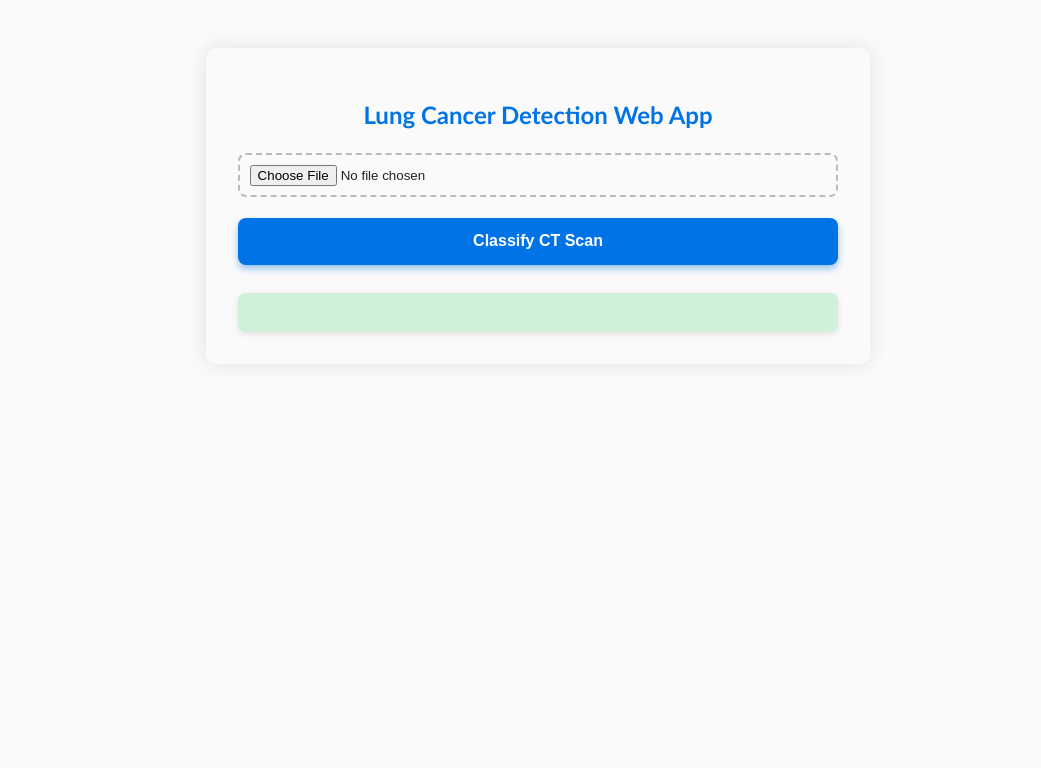
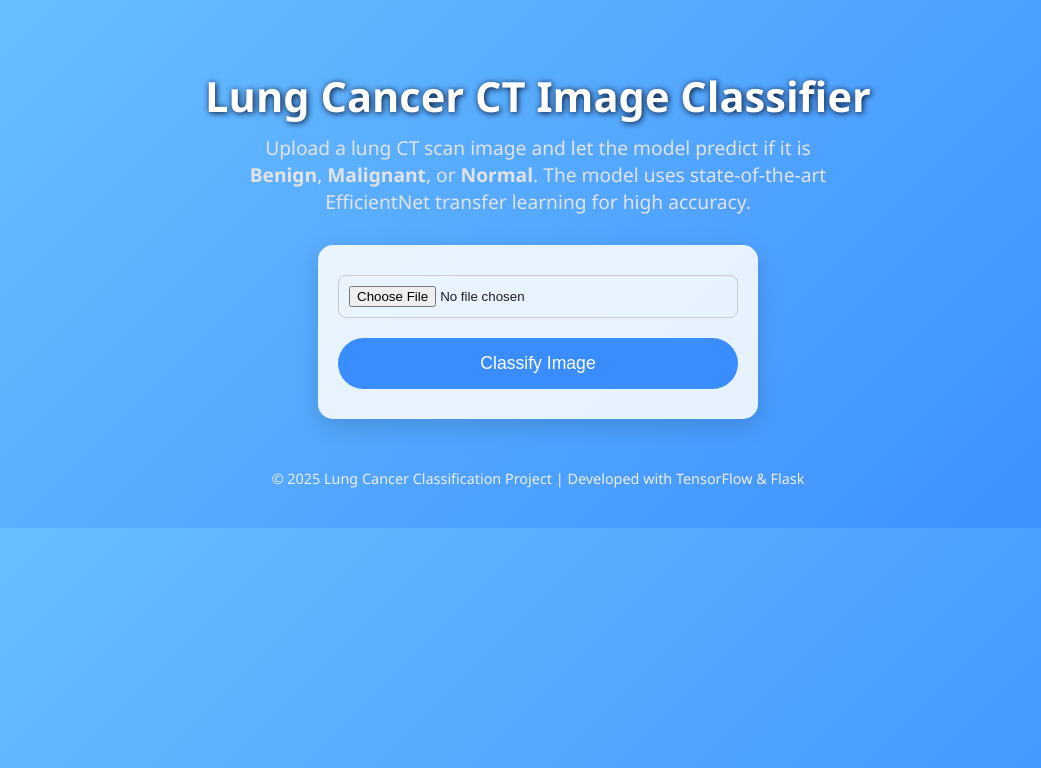
Before and after one commit to raunak-11/Lung-Cancer-Detection-using-CT, a Flask app: page / in a window 1280 px wide. Shown: the top 768 px of the page, without its empty margins (102-1143 px from the left). Run offline with Flask 3, Linux system fonts and the light colour scheme.

Commit message:
Changes to the notebook

```diff
--- a/app.py
+++ b/app.py
@@ -1,52 +1,58 @@
-from flask import Flask, request, jsonify, render_template
+# app.py
+
+from flask import Flask, request, render_template
+import numpy as np
 from tensorflow.keras.models import load_model
 from tensorflow.keras.preprocessing.image import load_img, img_to_array
-import numpy as np
+from tensorflow.keras.applications.efficientnet import preprocess_input
 import os
 
 app = Flask(__name__)
 
-# Load your trained lung cancer classification model
+# Load the trained model
 model = load_model('lung_cancer_model.h5')
 
-# Classes must match the model training order
-class_labels = ['Benign', 'Malignant', 'Normal']
+# Class names exactly as in training
+class_names = ['Benign', 'Malignant', 'Normal']
 
 def prepare_image(image_path):
+    """
+    Load and preprocess the image to be compatible with EfficientNet input.
+    """
     img = load_img(image_path, target_size=(224, 224))
-    img = img_to_array(img) / 255.0  # Normalize pixels
-    img = np.expand_dims(img, axis=0)  # Add batch dimension
+    img = img_to_array(img)
+    img = preprocess_input(img)  # Use EfficientNet preprocessing
+    img = np.expand_dims(img, axis=0)
     return img
 
-@app.route('/')
+@app.route('/', methods=['GET', 'POST'])
 def index():
-    return render_template('index.html')
+    prediction = ''
+    confidence = 0.0
+    if request.method == 'POST':
+        if 'file' not in request.files:
+            prediction = 'No file part'
+        else:
+            file = request.files['file']
+            if file.filename == '':
+                prediction = 'No selected file'
+            else:
+                # Save the uploaded file temporarily
+                upload_path = os.path.join('uploads', file.filename)
+                os.makedirs('uploads', exist_ok=True)
+                file.save(upload_path)
 
-@app.route('/predict', methods=['POST'])
-def predict():
-    if 'file' not in request.files:
-        return jsonify({'error': 'No file part in the request'}), 400
+                # Prepare image and predict
+                img = prepare_image(upload_path)
+                preds = model.predict(img)
+                pred_class = np.argmax(preds[0])
+                confidence = preds[0][pred_class] * 100
+                prediction = class_names[pred_class]
 
-    file = request.files['file']
-    if file.filename == '':
-        return jsonify({'error': 'No file selected'}), 400
+                # Optionally remove file after prediction
+                os.remove(upload_path)
 
-    os.makedirs('uploads', exist_ok=True)
-    filepath = os.path.join('uploads', file.filename)
-    file.save(filepath)
-
-    image = prepare_image(filepath)
-    preds = model.predict(image)
-    idx = np.argmax(preds[0])
-    confidence = preds[0][idx]
-
-    result = {
-        'class': class_labels[idx],
-        'confidence': f"{confidence * 100:.2f}%"
-    }
-
-    os.remove(filepath)
-    return jsonify(result)
+    return render_template('index.html', prediction=prediction, confidence=confidence)
 
 if __name__ == '__main__':
     app.run(debug=True)
--- a/templates/index.html
+++ b/templates/index.html
@@ -3,118 +3,144 @@
 <head>
     <meta charset="UTF-8" />
     <meta name="viewport" content="width=device-width, initial-scale=1" />
-    <title>Lung Cancer Detector</title>
+    <title>Lung Cancer Classification</title>
     <style>
         body {
+            font-family: 'Segoe UI', Tahoma, Geneva, Verdana, sans-serif;
+            background: linear-gradient(135deg, #6cc1ff, #3a8dff);
+            color: #1c1c1c;
+            text-align: center;
+            padding: 40px 20px;
+            margin: 0;
+        }
+        h1 {
+            font-size: 2.6rem;
+            margin-bottom: 10px;
+            color: #fff;
+            text-shadow: 1px 1px 6px #000c29;
+        }
+        p.description {
+            margin-top: 0;
+            margin-bottom: 30px;
+            color: #e3e3e3;
+            font-size: 1.2rem;
             max-width: 600px;
-            margin: 3rem auto;
-            font-family: 'Calibri', sans-serif;
-            background: #fafafa;
-            padding: 2rem;
-            border-radius: 10px;
-            box-shadow: 0 0 20px rgba(0,0,0,0.1);
-            color: #222;
-        }
-        h2 {
-            text-align: center;
-            color: #0073e6;
-            margin-bottom: 1.5rem;
+            margin-left: auto;
+            margin-right: auto;
         }
         form {
-            display: flex;
-            flex-direction: column;
-            gap: 1.3rem;
+            background: #ffffffdd;
+            padding: 30px 20px;
+            border-radius: 15px;
+            max-width: 400px;
+            margin: 0 auto 40px auto;
+            box-shadow: 0 8px 25px rgba(0, 0, 0, 0.15);
         }
         input[type="file"] {
-            padding: 0.6rem;
+            cursor: pointer;
+            padding: 10px;
             border-radius: 8px;
-            border: 2px dashed #bbb;
+            border: 1px solid #ccc;
+            width: 100%;
+            box-sizing: border-box;
+        }
+        input[type="submit"] {
+            background-color: #3a8dff;
+            border: none;
+            padding: 15px 40px;
+            margin-top: 20px;
+            font-size: 1.1rem;
+            color: white;
+            border-radius: 50px;
             cursor: pointer;
-            transition: border-color 0.3s ease;
+            transition: background-color 0.3s ease;
+            width: 100%;
         }
-        input[type="file"]:hover {
-            border-color: #0073e6;
+        input[type="submit"]:hover {
+            background-color: #006fe6;
         }
-        button {
-            background-color: #0073e6;
-            color: white;
-            border: none;
-            padding: 0.9rem;
-            border-radius: 8px;
-            font-weight: 600;
-            font-size: 1rem;
-            cursor: pointer;
-            box-shadow: 0 4px 7px rgba(0, 115, 230, 0.4);
+        .result {
+            background: #ffffffee;
+            border-radius: 15px;
+            padding: 25px 30px;
+            max-width: 400px;
+            margin: 0 auto;
+            box-shadow: 0 8px 20px rgba(0, 0, 0, 0.1);
         }
-        button:hover {
-            background-color: #005bb5;
+        .result h2 {
+            margin-top: 0;
+            font-size: 2rem;
+            color: #333;
         }
-        #result {
-            margin-top: 1.8rem;
-            padding: 1.2rem;
-            background-color: #d0f0d8;
-            border-radius: 8px;
-            font-size: 1.15rem;
-            font-weight: 600;
+        .confidence-bar {
+            background: #ddd;
+            border-radius: 15px;
+            overflow: hidden;
+            height: 25px;
+            margin: 15px 0;
+        }
+        .confidence-fill {
+            height: 100%;
+            width: 0;
+            background: #3a8dff;
+            color: #fff;
+            font-weight: bold;
+            line-height: 25px;
+            transition: width 1s ease-in-out;
+            border-radius: 15px 0 0 15px;
             text-align: center;
-            box-shadow: 0 2px 6px rgba(0,0,0,0.1);
         }
-        #error {
-            background-color: #f9d6d5;
-            color: #b91c1c;
+        .footer {
+            margin-top: 50px;
+            font-size: 0.9rem;
+            color: #eee;
+        }
+        @media (max-width: 500px) {
+            body {
+                padding: 20px 10px;
+            }
+            form, .result {
+                max-width: 100%;
+            }
         }
     </style>
 </head>
 <body>
-    <h2>Lung Cancer Detection Web App</h2>
-    <form id="uploadForm">
-        <input type="file" id="imageFile" accept="image/*" required />
-        <button type="submit">Classify CT Scan</button>
+    <h1>Lung Cancer CT Image Classifier</h1>
+    <p class="description">
+        Upload a lung CT scan image and let the model predict if it is <strong>Benign</strong>, <strong>Malignant</strong>, or <strong>Normal</strong>. The model uses state-of-the-art EfficientNet transfer learning for high accuracy.
+    </p>
+
+    <form method="POST" enctype="multipart/form-data">
+        <input type="file" name="file" id="fileInput" accept="image/*" required />
+        <input type="submit" value="Classify Image" />
     </form>
-    <div id="result"></div>
+
+    {% if prediction %}
+    <div class="result">
+        <h2>Prediction: <span id="prediction">{{ prediction }}</span></h2>
+        <div>Confidence:</div>
+        <div class="confidence-bar" aria-label="Prediction confidence">
+            <div class="confidence-fill" id="confidenceFill" style="width: {{ confidence }}%;">{{ confidence | round(2) }}%</div>
+        </div>
+    </div>
+    {% endif %}
+
+    <div class="footer">
+        &copy; 2025 Lung Cancer Classification Project | Developed with TensorFlow & Flask
+    </div>
 
     <script>
-        const form = document.getElementById('uploadForm');
-        const resultDiv = document.getElementById('result');
-
-        form.addEventListener('submit', async (e) => {
-            e.preventDefault();
-
-            const fileInput = document.getElementById('imageFile');
-            const file = fileInput.files[0];
-
-            if (!file) {
-                resultDiv.textContent = 'Please select an image file to classify.';
-                resultDiv.className = 'error';
-                return;
-            }
-
-            resultDiv.textContent = 'Classifying your image, please wait...';
-            resultDiv.className = '';
-
-            const formData = new FormData();
-            formData.append('file', file);
-
-            try {
-                const response = await fetch('/predict', {
-                    method: 'POST',
-                    body: formData,
-                });
-
-                const data = await response.json();
-
-                if (data.error) {
-                    resultDiv.textContent = 'Error: ' + data.error;
-                    resultDiv.className = 'error';
-                } else {
-                    resultDiv.textContent = `Prediction: ${data.class} (Confidence: ${data.confidence})`;
-                    resultDiv.className = '';
-                }
-            } catch (err) {
-                resultDiv.textContent = 'Error connecting to the server. Try again!';
-                resultDiv.className = 'error';
-            }
-        });
+      // Animate confidence bar width smoothly if present
+      window.onload = function(){
+        const fill = document.getElementById('confidenceFill');
+        if(fill) {
+            fill.style.width = '0%';
+            setTimeout(() => {
+                fill.style.width = fill.textContent.trim();
+            }, 100);
+        }
+      }
     </script>
 </body>
 </html>
```
Also changed, not shown: 1 other file.
